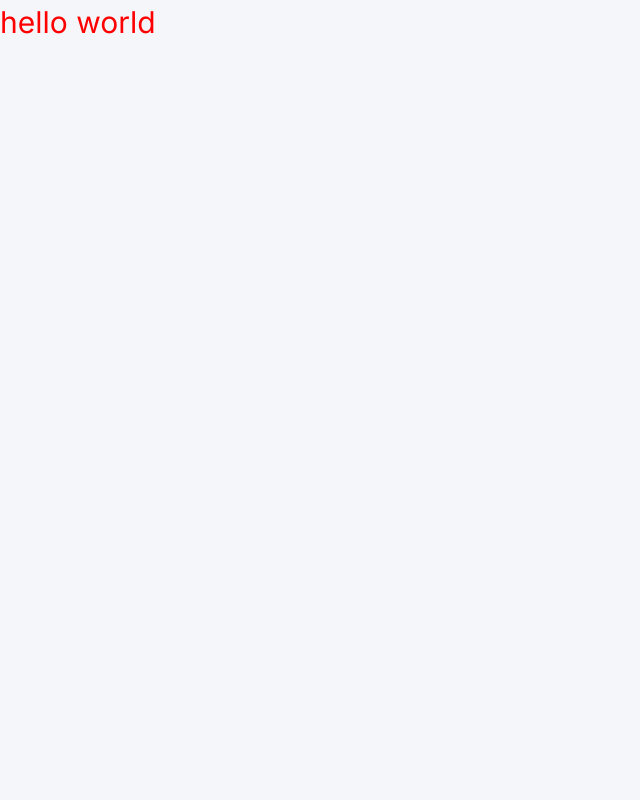
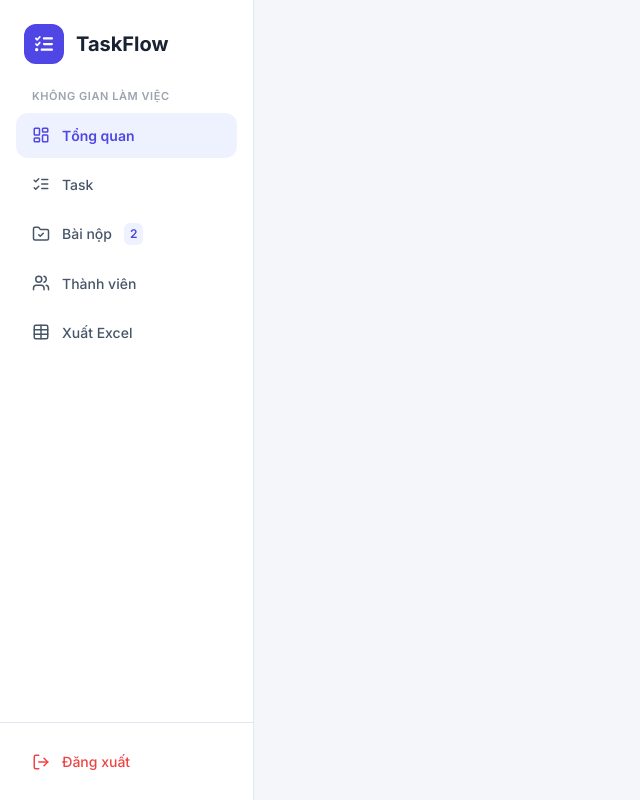
Before and after one commit to NamCodeCach/TaskFlow, a Next.js app: page / in a window 1280 px wide. Shown: the whole page, without its empty margins (0-640 px from the left). Built offline with nearby package versions, Linux system fonts and the light colour scheme.

Commit message:
Làm sider client

```diff
--- /dev/null
+++ b/app/(home)/account/layout.tsx
@@ -0,0 +1,11 @@
+export default function AdminAccountLayout({
+  children,
+}: Readonly<{
+  children: React.ReactNode;
+}>) {
+  return (
+    <html lang="vi" suppressHydrationWarning>
+      <body>{children}</body>
+    </html>
+  );
+}
--- a/app/page.tsx
+++ b/app/page.tsx
@@ -1,7 +1,97 @@
-export default function Home() {
+import Link from "next/link";
+import { FaListCheck } from "react-icons/fa6";
+import {
+  LuLayoutDashboard,
+  LuListChecks,
+  LuFolderCheck,
+  LuUsers,
+  LuTable,
+  LuLogOut,
+} from "react-icons/lu";
+
+export default function Page() {
   return (
     <>
-      <h1 className="text-[red] text-[30px] ">hello world</h1>
+      {/* Sider bar */}
+      <aside className="fixed left-[0px] top-[0px] z-[50] hidden h-screen w-[254px] flex-col overflow-y-auto border-r-[1px] border-[#E2E8F0] bg-[#FFFFFF] lg:flex">
+        {/* Logo */}
+        <div className="flex items-center gap-[12px] p-[24px]">
+          <div className="flex h-[40px] w-[40px] items-center justify-center rounded-[12px] bg-[#4F46E5] text-[18px] text-[#FFFFFF]">
+            <FaListCheck />
+          </div>
+          <span className="text-[20px] font-bold text-[#182230]">TaskFlow</span>
+        </div>
+
+        {/* Menu */}
+        <nav className="flex-1 px-[16px]">
+          <p className="mb-[8px] px-[16px] text-[11px] font-semibold uppercase tracking-[0.05em] text-[#9CA3AF]">
+            Không gian làm việc
+          </p>
+
+          <ul className="space-y-[4px]">
+            <li>
+              <Link
+                href="/admin/dashboard"
+                className="flex items-center gap-[12px] rounded-[12px] bg-[#EEF2FF] px-[16px] py-[12px] text-[14px] font-semibold text-[#4F46E5]"
+              >
+                <LuLayoutDashboard className="text-[18px]" />
+                <span>Tổng quan</span>
+              </Link>
+            </li>
+            <li>
+              <Link
+                href="/admin/tasks"
+                className="flex items-center gap-[12px] rounded-[12px] px-[16px] py-[12px] text-[14px] font-medium text-[#475569] transition hover:bg-[#F9FAFB] hover:text-[#4F46E5]"
+              >
+                <LuListChecks className="text-[18px]" />
+                <span>Task</span>
+              </Link>
+            </li>
+            <li>
+              <Link
+                href="/admin/submissions"
+                className="flex items-center gap-[12px] rounded-[12px] px-[16px] py-[12px] text-[14px] font-medium text-[#475569] transition hover:bg-[#F9FAFB] hover:text-[#4F46E5]"
+              >
+                <LuFolderCheck className="text-[18px]" />
+                <span>Bài nộp</span>
+                <span className="rounded-[6px] bg-[#EEF2FF] px-[6px] py-[2px] text-[12px] font-semibold text-[#4F46E5]">
+                  2
+                </span>
+              </Link>
+            </li>
+            <li>
+              <Link
+                href="/admin/members"
+                className="flex items-center gap-[12px] rounded-[12px] px-[16px] py-[12px] text-[14px] font-medium text-[#475569] transition hover:bg-[#F9FAFB] hover:text-[#4F46E5]"
+              >
+                <LuUsers className="text-[18px]" />
+                <span>Thành viên</span>
+              </Link>
+            </li>
+            <li>
+              <Link
+                href="/admin/export"
+                className="flex items-center gap-[12px] rounded-[12px] px-[16px] py-[12px] text-[14px] font-medium text-[#475569] transition hover:bg-[#F9FAFB] hover:text-[#4F46E5]"
+              >
+                <LuTable className="text-[18px]" />
+                <span>Xuất Excel</span>
+              </Link>
+            </li>
+          </ul>
+        </nav>
+
+        {/* Đăng xuất */}
+        <div className="border-t-[1px] border-[#E2E8F0] p-[16px]">
+          <button
+            type="button"
+            className="flex w-full items-center gap-[12px] rounded-[12px] px-[16px] py-[12px] text-[14px] font-medium text-[#EF4444] transition hover:bg-[#FEF2F2]"
+          >
+            <LuLogOut className="text-[18px]" />
+            Đăng xuất
+          </button>
+        </div>
+      </aside>
+      {/* End Sider bar */}
     </>
   );
 }
```
